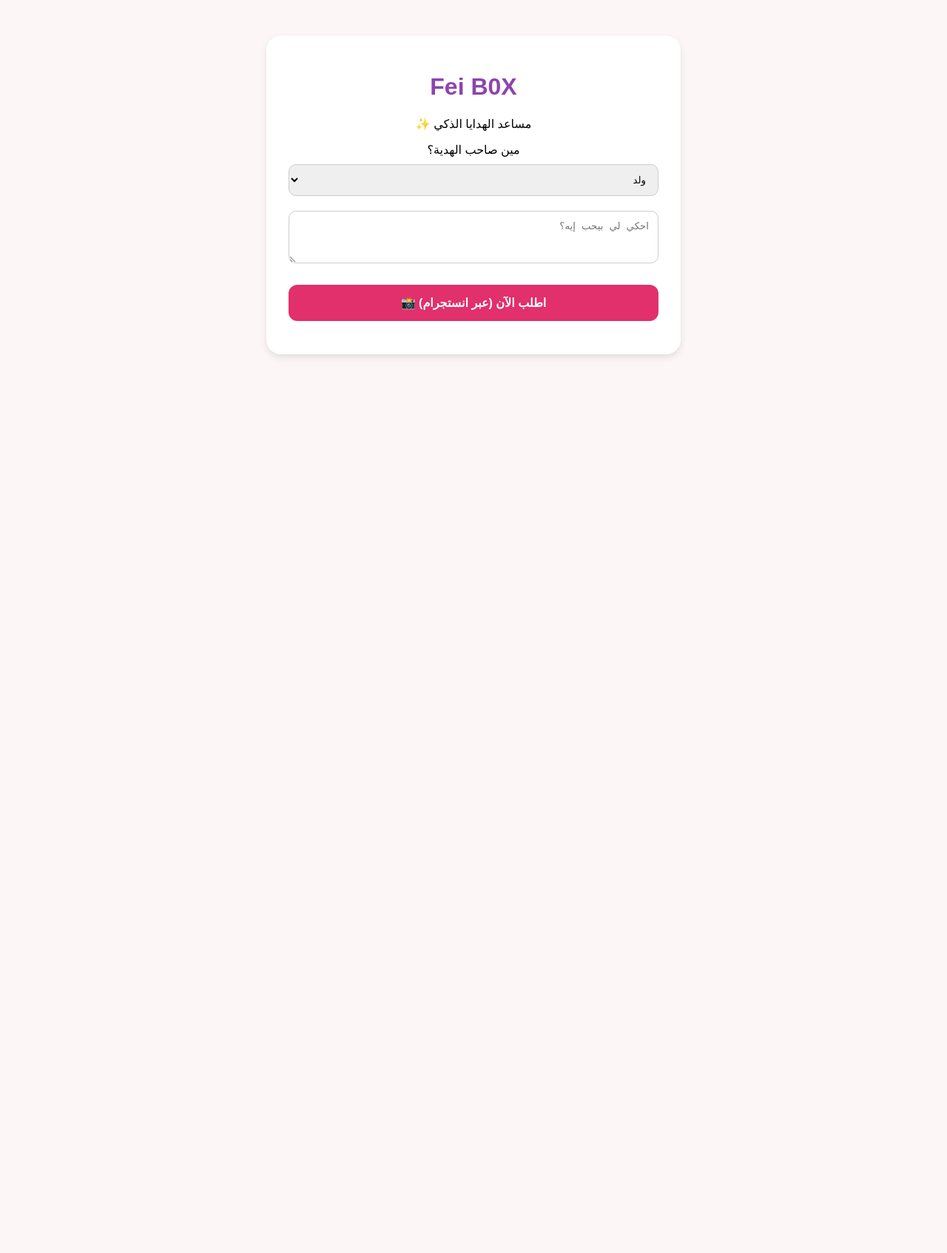
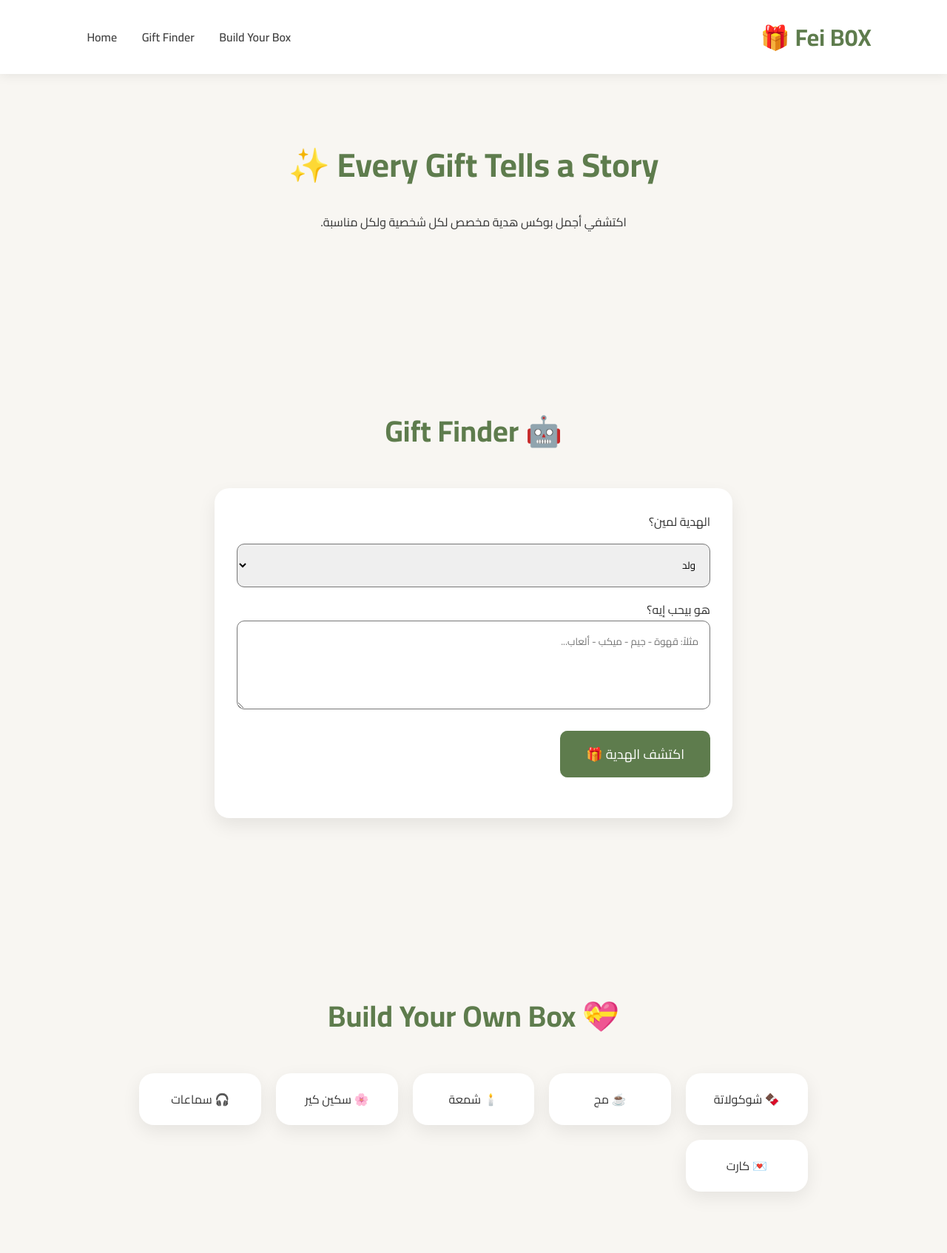
Before and after one commit to FeeB0X/Fee-BOX, a plain HTML site: page index.html in a window 1280 px wide. Shown: the top 1694 px of the page at 74% size. Before the commit the page ends 800 px from the top, so only its background shows below. Drawn offline with Linux system fonts and the light colour scheme.

Commit message:
Update index.html

```diff
--- a/index.html
+++ b/index.html
@@ -3,33 +3,109 @@
 <head>
     <meta charset="UTF-8">
     <meta name="viewport" content="width=device-width, initial-scale=1.0">
-    <title>Fei B0X</title>
+    <title>Fei B0X | Every Gift Tells a Story</title>
+    <link href="https://fonts.googleapis.com/css2?family=Cairo:wght@400;600;700&display=swap" rel="stylesheet">
     <style>
-        body { font-family: sans-serif; background: #fdf6f6; text-align: center; padding: 20px; }
-        .container { background: white; padding: 30px; border-radius: 20px; margin: 20px auto; max-width: 500px; box-shadow: 0 4px 10px rgba(0,0,0,0.1); }
-        h1 { color: #8E44AD; }
-        .btn { display: block; background: #E1306C; color: white; padding: 15px; margin: 15px 0; border-radius: 12px; text-decoration: none; font-weight: bold; }
-        textarea, select { width: 100%; padding: 12px; margin: 10px 0; border-radius: 10px; border: 1px solid #ccc; box-sizing: border-box; }
+        * { margin:0; padding:0; box-sizing:border-box; font-family:'Cairo', sans-serif; }
+        body { background:#F8F6F2; color:#333; }
+        header { background:#fff; padding:20px 8%; display:flex; justify-content:space-between; align-items:center; box-shadow:0 2px 15px rgba(0,0,0,.08); position:sticky; top:0; z-index:1000; }
+        .logo { font-size:32px; font-weight:bold; color:#5E7C4D; }
+        nav a { text-decoration:none; color:#444; margin:0 15px; font-weight:600; }
+        .hero { padding:80px 8%; text-align:center; }
+        .hero h1 { font-size:45px; color:#5E7C4D; margin-bottom:20px; }
+        .section-title { text-align:center; font-size:40px; margin-top:70px; margin-bottom:40px; color:#5E7C4D; }
+        .boxes { display:grid; grid-template-columns:repeat(auto-fit, minmax(150px, 1fr)); gap:20px; padding:0 8% 80px; }
+        .card { background:#fff; border-radius:20px; box-shadow:0 8px 25px rgba(0,0,0,.08); padding:20px; text-align:center; }
     </style>
 </head>
 <body>
 
-<div class="container">
-    <h1>Fei B0X</h1>
-    <p>مساعد الهدايا الذكي ✨</p>
+<header>
+    <div class="logo">Fei B0X 🎁</div>
+    <nav>
+        <a href="#">Home</a>
+        <a href="#finder">Gift Finder</a>
+        <a href="#build">Build Your Box</a>
+    </nav>
+</header>
 
-    <label>مين صاحب الهدية؟</label>
-    <select id="target">
-        <option>ولد</option>
-        <option>بنت</option>
-        <option>طفل</option>
-    </select>
+<section class="hero">
+    <h1>Every Gift Tells a Story ✨</h1>
+    <p>اكتشفي أجمل بوكس هدية مخصص لكل شخصية ولكل مناسبة.</p>
+</section>
 
-    <textarea id="about" rows="3" placeholder="احكي لي بيحب إيه؟"></textarea>
+<!-- ========== GIFT FINDER ========== -->
+<section id="finder" style="padding:80px 8%;background:#F8F6F2;">
+    <h2 class="section-title">🤖 Gift Finder</h2>
+    <div style="max-width:700px;margin:auto;background:white;padding:30px;border-radius:20px;box-shadow:0 10px 25px rgba(0,0,0,.08);">
+        <label>الهدية لمين؟</label>
+        <select id="person" style="width:100%;padding:15px;margin:15px 0;border-radius:10px;">
+            <option>ولد</option>
+            <option>بنت</option>
+            <option>طفل</option>
+        </select>
+        <label>هو بيحب إيه؟</label>
+        <textarea id="about" placeholder="مثلاً: قهوة - جيم - ميكب - ألعاب..." style="width:100%;padding:15px;height:120px;border-radius:10px;"></textarea>
+        <button onclick="giftAI()" style="margin-top:20px;background:#5E7C4D;color:white;padding:15px 35px;border:none;border-radius:10px;font-size:18px;cursor:pointer;">اكتشف الهدية 🎁</button>
+        <h2 id="answer" style="margin-top:25px;color:#5E7C4D;"></h2>
+    </div>
+</section>
 
-    <!-- زرار الطلب موجه للانستجرام -->
-    <a class="btn" href="https://www.instagram.com/fei_b0x?igsh=MWRrbDBvenJ3aXpjcg==">اطلب الآن (عبر انستجرام) 📸</a>
-</div>
+<!-- ========== BUILD YOUR BOX ========== -->
+<section id="build" style="padding:80px 8%;">
+    <h2 class="section-title">💝 Build Your Own Box</h2>
+    <div class="boxes">
+        <div class="card">🍫 شوكولاتة</div>
+        <div class="card">☕ مج</div>
+        <div class="card">🕯️ شمعة</div>
+        <div class="card">🌸 سكين كير</div>
+        <div class="card">🎧 سماعات</div>
+        <div class="card">💌 كارت</div>
+    </div>
+</section>
+
+<!-- ========== WHY FEI B0X ========== -->
+<section style="padding:80px 8%;background:#ffffff;">
+    <h2 class="section-title">ليه Fei B0X؟ 💚</h2>
+    <div style="display:grid;grid-template-columns:repeat(auto-fit,minmax(220px,1fr));gap:25px;text-align:center;">
+        <div class="card"><h2>🎁</h2><h3>بوكسات مخصصة</h3></div>
+        <div class="card"><h2>🚚</h2><h3>توصيل سريع</h3></div>
+        <div class="card"><h2>💌</h2><h3>كارت مجاني</h3></div>
+    </div>
+</section>
+
+<!-- ========== REVIEWS ========== -->
+<section style="padding:80px 8%;">
+    <h2 class="section-title">آراء عملائنا ⭐</h2>
+    <div class="boxes" style="grid-template-columns:repeat(auto-fit, minmax(250px, 1fr));">
+        <div class="card">⭐⭐⭐⭐⭐<p>"البوكس وصل أحلى من الصور بجد."</p><b>سارة</b></div>
+        <div class="card">⭐⭐⭐⭐⭐<p>"التغليف شيك جدًا والهدية عجبتهم."</p><b>محمد</b></div>
+    </div>
+</section>
+
+<!-- ========== INSTAGRAM ========== -->
+<section style="background:#5E7C4D;color:white;padding:70px 20px;text-align:center;">
+    <h2 style="font-size:40px;">تابعينا على Instagram 📸</h2>
+    <a href="https://www.instagram.com/fei_b0x" style="background:#E1306C;color:white;padding:18px 40px;border-radius:15px;text-decoration:none;font-size:20px;font-weight:bold;">Order Now</a>
+</section>
+
+<footer style="background:#222;color:white;padding:30px;text-align:center;">
+    <h2>Fei B0X 🎁</h2>
+    <p>©️ 2026 جميع الحقوق محفوظة</p>
+</footer>
+
+<script>
+    function giftAI(){
+        let text = document.getElementById("about").value.toLowerCase();
+        let result = "🎁 Custom Fei B0X";
+        if(text.includes("قهوة")||text.includes("coffee")) result = "☕ Coffee Box";
+        else if(text.includes("جيم")||text.includes("gym")) result = "💪 Fitness Box";
+        else if(text.includes("ميكب")||text.includes("skin")) result = "🌸 Self Care Box";
+        else if(text.includes("شوكولاتة")) result = "🍫 Chocolate Box";
+        else if(text.includes("العاب")||text.includes("game")) result = "🎮 Gamer Box";
+        document.getElementById("answer").innerHTML = "أفضل اختيار ليك هو:<br><br><b>" + result + "</b>";
+    }
+</script>
 
 </body>
 </html>
```
